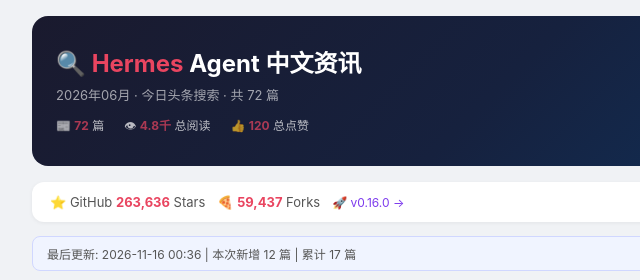
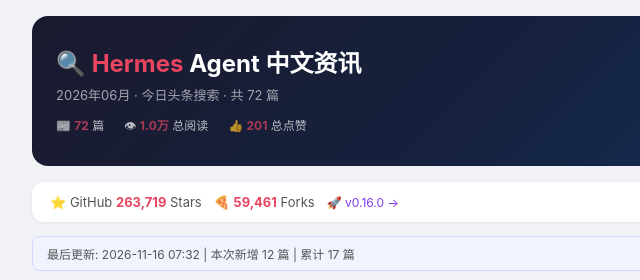
Before and after one commit to caesaryin2026/hermes-news, a plain HTML site: page hermes-news.html in a window 1280 px wide. Shown: the top 280 px of the page, 144-784 px from the left. Drawn offline with Linux system fonts and the light colour scheme.

Commit message:
🔄 News refresh 2026-11-16 07:32

```diff
--- a/hermes-news.html
+++ b/hermes-news.html
@@ -58,16 +58,16 @@ body{font-family:-apple-system,"PingFang SC","Microsoft YaHei",sans-serif;backgr
 <div class="hdr">
 <h1>&#128269; <span>Hermes</span> Agent 中文资讯</h1>
 <div class="sub">2026年06月 · 今日头条搜索 · 共 72 篇</div>
-<div class="s"><div>&#128240; <strong>72</strong> 篇</div><div>&#128065; <strong>4.8千</strong> 总阅读</div><div>&#128077; <strong>120</strong> 总点赞</div></div>
+<div class="s"><div>&#128240; <strong>72</strong> 篇</div><div>&#128065; <strong>1.0万</strong> 总阅读</div><div>&#128077; <strong>201</strong> 总点赞</div></div>
 </div>
 
 <div class="gh">
-<span class="g">&#11088; GitHub <strong>263,636</strong> Stars</span>
-<span class="g">&#127829; <strong>59,437</strong> Forks</span>
+<span class="g">&#11088; GitHub <strong>263,719</strong> Stars</span>
+<span class="g">&#127829; <strong>59,461</strong> Forks</span>
 <a href="https://github.com/NousResearch/hermes-agent/releases/tag/v2026.6.5" target="_blank">&#128640; v0.16.0 &rarr;</a>
 </div>
 
-<div class="refresh-info">最后更新: 2026-11-16 00:36 | 本次新增 12 篇 | 累计 17 篇</div>
+<div class="refresh-info">最后更新: 2026-11-16 07:32 | 本次新增 12 篇 | 累计 17 篇</div>
 
 <div class="tb">
 <span class="l">&#128204; 排序：</span>
```
Also changed, not shown: articles_cache.json (+1 -1 lines), index.html (+4 -4 lines).
